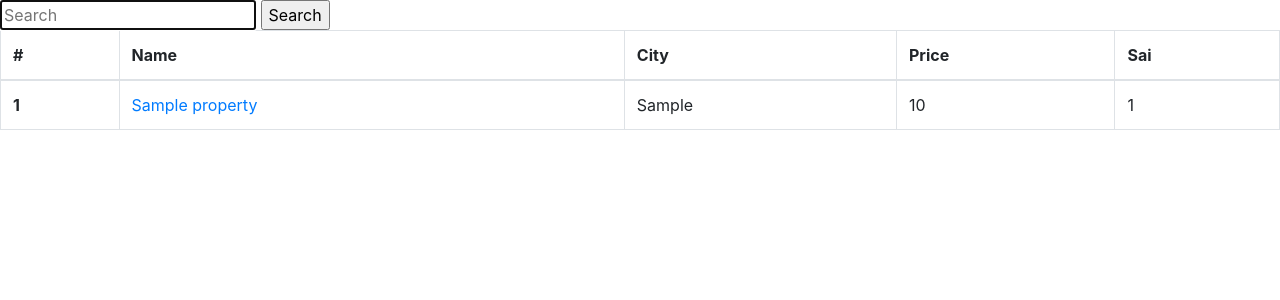
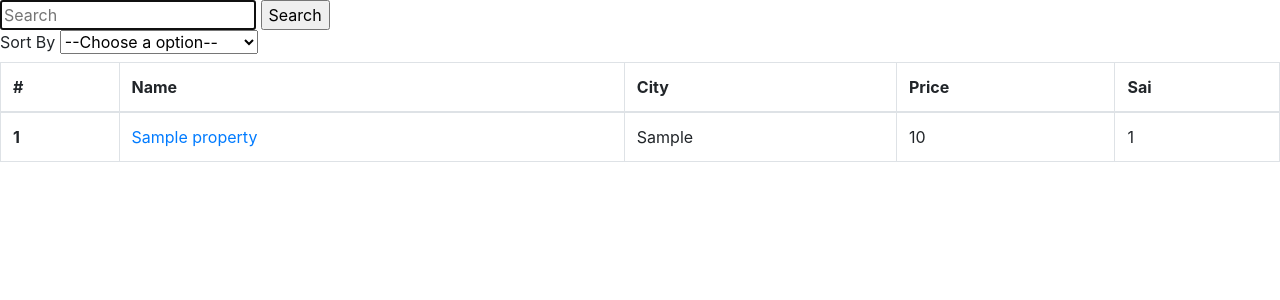
Before and after one commit to Sanyam-bot/RealtorHub, a Django app: page / in a window 1280 px wide. Shown: the part 56-356 px from the top of the page. Run offline with Django 5.2, Linux system fonts and the light colour scheme; a user stored in the database is signed in; tables that the repository leaves empty hold one stand-in row (values such as "Sample post"); some libraries are stand-ins or nearby versions.

Commit message:
Sort option, which allows the user to sort property listing according to A to Z, Z to A, Nearest registry date, farthest registry date, and time created

```diff
--- a/realtorhub/templates/realtorhub/index.html
+++ b/realtorhub/templates/realtorhub/index.html
@@ -8,6 +8,19 @@
         {% csrf_token %}
         <input autofocus placeholder="Search" type="text" name="name" required>
         <input type="submit" value="Search">
+    </form>
+
+    <form id="sort_form" action="{% url 'index' %}" method="post">
+        {% csrf_token %}
+        <label for="sort_by">Sort By</label>
+        <select name="sort_by" id="sort_by">
+            <option>--Choose a option--</option>
+            <option value="name_asc">Property Name (A to Z)</option>
+            <option value="name_desc">Property Name (Z to A)</option>
+            <option value="date_asc">Nearest Registry Date</option>
+            <option value="date_desc">Farthest Registry Date</option>
+            <option value="time">Time Created</option>
+        </select>
     </form>
 
     {% if properties is None %}
@@ -40,9 +53,20 @@
 
                 {% endfor %}
             </tbody>
-          </table>
-
+        </table>
 
     {% endif %}
 
+    <script>
+
+        document.addEventListener('DOMContentLoaded', function() {
+
+            // Whenever the user changes the sort_by option
+            document.querySelector('#sort_by').onchange = () => {
+                document.querySelector('#sort_form').submit()
+            }
+        })
+
+    </script>
+
 {% endblock %}
--- a/realtorhub/views.py
+++ b/realtorhub/views.py
@@ -12,10 +12,41 @@ from .forms import PropertyForm
 @login_required(login_url='login')
 def index(request):
 
-    try:
-        properties = Property.objects.filter(user=request.user).order_by('-pk')
-    except ObjectDoesNotExist:
-        properties = None
+    if request.method == 'GET':
+        try:
+            properties = Property.objects.filter(user=request.user).order_by('-pk')
+        except ObjectDoesNotExist:
+            properties = None
+
+    elif request.method == 'POST':
+        # To know how to sort
+        how = request.POST['sort_by']
+
+        if how == 'time':
+            try:
+                properties = Property.objects.filter(user=request.user).order_by('-pk')
+            except ObjectDoesNotExist:
+                properties = None
+        elif how == 'name_asc':
+            try:
+                properties = Property.objects.filter(user=request.user).order_by('property_name')
+            except ObjectDoesNotExist:
+                properties = None
+        elif how == 'name_desc':
+            try:
+                properties = Property.objects.filter(user=request.user).order_by('-property_name')
+            except ObjectDoesNotExist:
+                properties = None
+        elif how == 'date_asc':
+            try:
+                properties = Property.objects.filter(user=request.user).order_by('registry_date')
+            except ObjectDoesNotExist:
+                properties = None
+        elif how == 'date_desc':
+            try:
+                properties = Property.objects.filter(user=request.user).order_by('-registry_date')
+            except ObjectDoesNotExist:
+                properties = None
 
     return render(request, 'realtorhub/index.html', {
         'properties': properties,
```
